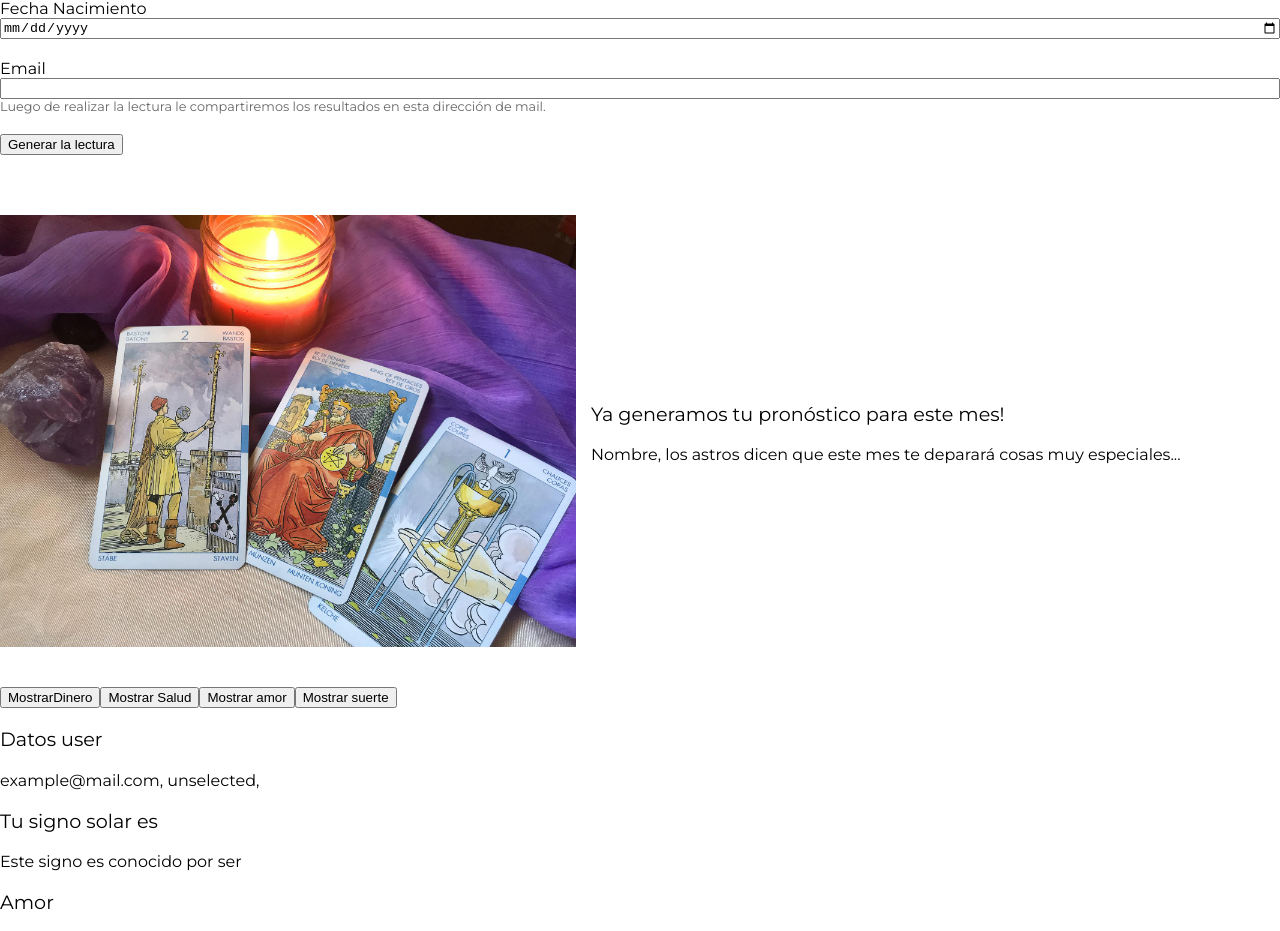
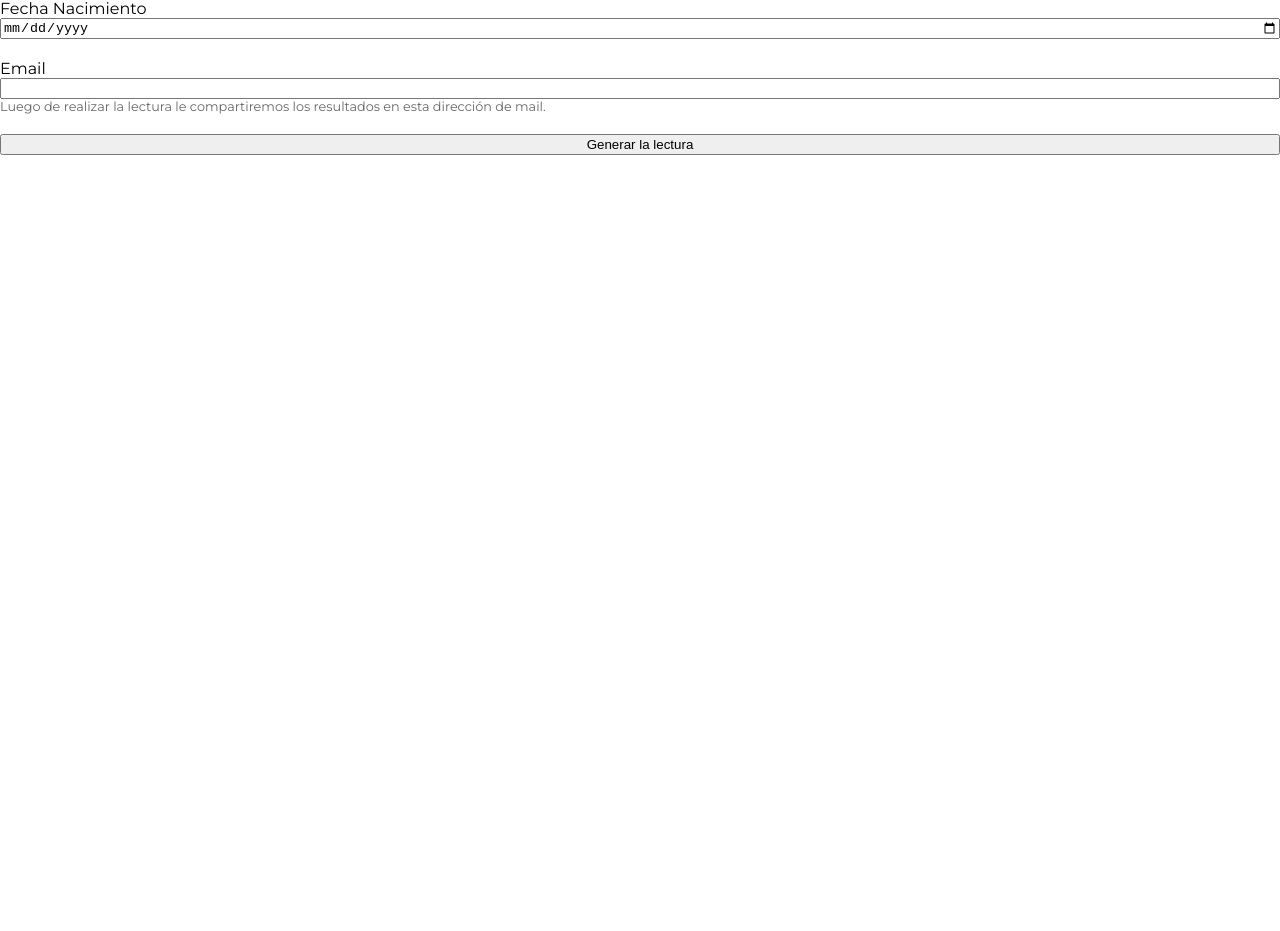
Before and after one commit to MartinaFSA/tarot_horoscopo, a React (Create React App) app: page / in a window 1280 px wide. Shown: the part 935-1866 px from the top of the page. After the commit the page ends 1110 px from the top, so only its background shows below. Built offline with nearby package versions, Linux system fonts and the light colour scheme; a web font is replaced by a local one.

Commit message:
setTimeout

```diff
--- a/src/Components/FormularioUsuario.js
+++ b/src/Components/FormularioUsuario.js
@@ -1,5 +1,6 @@
 import React, { useState} from "react";
 import Horoscopo from "./Horoscopo";
+import BtnShowhoroscopo from './btn-showhoroscopo.js'
 import horoscopoJson from "../Data/horoscopo.json";
 import '../Styles/form-horoscopo.css'
 
@@ -9,6 +10,7 @@ export default function FormularioUsuario() {
   const [fechaNacimiento, setFechaNacimiento] = useState("");
   const [email, setEmail] = useState("example@mail.com");
   const [signo, setSigno] = useState("");
+  const [showHoroscopo, setHoroscopo] = useState('cargar')
 
   const getNombre = (e) => {
     setNombre(e.target.value);
@@ -18,6 +20,7 @@ export default function FormularioUsuario() {
   };
   const getFechaNacimiento = (e) => {
     setFechaNacimiento(e.target.value);
+    getSigno()
   };
   const getEmail = (e) => {
     setEmail(e.target.value);
@@ -62,11 +65,12 @@ export default function FormularioUsuario() {
         <form className="forn-group">
           <div className="mb-3">
             <label className="form-label">Nombre o apodo</label>
-            <input required
+            <input
               type="text"
               className="form-control"
               id="nombre"
               onChange={getNombre}
+              required
             />
           </div>
           <div className="mb-3">
@@ -80,35 +84,40 @@ export default function FormularioUsuario() {
           </div>
           <div className="mb-3">
             <label className="form-label">Fecha Nacimiento</label>
-            <input required
+            <input
               onChange={getFechaNacimiento}
               type="date"
               min="1910-01-01"
               max="2020-12-31"
               className="form-control"
               id="fechaNacimiento"
+              required
             />
           </div>
 
           <div className="mb-3">
             <label className="form-label">Email</label>
-            <input required
+            <input
               onChange={getEmail}
               type="email"
               className="form-control"
               id="email"
+              required
             />
             <div id="emailHelp" className="mini-text">
               Luego de realizar la lectura le compartiremos los resultados en esta dirección de mail.
             </div>
           </div>
+          {showHoroscopo === 'cargar' && (
+            <BtnShowhoroscopo mostrarHoroscopo={() => setHoroscopo('mostrar-horoscopo') } />
+          )}
         </form>
+      </section>
 
-        <button className="btn btn-primary" onClick={getSigno}>
-          Generar la lectura
-        </button>
-      </section>
-      <Horoscopo nombre={nombre} genero={genero} fechaNacimiento={fechaNacimiento} email={email} signo={signo}></Horoscopo>
+
+      {showHoroscopo === 'mostrar-horoscopo' &&
+        <Horoscopo nombre={nombre} genero={genero} fechaNacimiento={fechaNacimiento} email={email} signo={signo}></Horoscopo>
+      }
     </div>
   );
 }
--- a/src/Components/Horoscopo.js
+++ b/src/Components/Horoscopo.js
@@ -8,16 +8,15 @@ export default function Horoscopo({nombre, genero, fechaNacimiento, email, signo
   const [dinero, setDinero] = useState("");
   const [personalidad, setPersonalidad] = useState("");
 
-  /*setTimePut( () => (alert("Leyendo los astros...");), 2000)*/
-    /*<Router>
-        <ul className="tm-nav-ul">
-            <li className="tm-nav-li"><Link to="/Resultados" className="tm-nav-link">Mis resultados</Link></li>
-        </ul>
-        <Routes>
-          <Route path="/Resultados" element={
-            }></Route>
-      </Routes>
-    </Router>
+  const resultadosHoroscopo = () => {
+    setTimeout(() => {
+    getDinero();
+    getSalud();
+    getAmor();
+    getSuerte();
+    document.getElementById('resultados').style.display = "block"}, 2000);
+  };
+    /*
     useEffect(() => {
       fetch("https://api.github.com/users/Livedetermined")
         .then((res) => res.json())
@@ -52,7 +51,10 @@ export default function Horoscopo({nombre, genero, fechaNacimiento, email, signo
 
   return (
     <div className="container">
-      <main>
+      <section>
+        <button onClick={resultadosHoroscopo}>Ver ahora</button>
+      </section>
+      <main id="resultados">
         <article>
           <img src="/img/horoscopo.jpg" alt="cartas de arcanos apoyadas sobre una mesa"></img>
           <div>
@@ -62,11 +64,6 @@ export default function Horoscopo({nombre, genero, fechaNacimiento, email, signo
         </article>
 
         <article>
-          <button onClick={getDinero}>MostrarDinero</button>
-          <button onClick={getSalud}>Mostrar Salud</button>
-          <button onClick={getAmor}>Mostrar amor</button>
-          <button onClick={getSuerte}>Mostrar suerte</button>
-
           <section>
             <p className="textoImportante">Datos user</p>
             <p>{email}, {genero}, {fechaNacimiento}</p>
--- /dev/null
+++ b/src/Components/btn-showhoroscopo.js
@@ -0,0 +1,9 @@
+export default function BtnShowhoroscopo(props) {
+    return (
+        <div>
+            <button className="btn btn-primary" onClick={props.mostrarHoroscopo}>
+                Generar la lectura
+            </button>
+        </div>
+    )
+}
--- a/src/Styles/form-horoscopo.css
+++ b/src/Styles/form-horoscopo.css
@@ -10,11 +10,13 @@
   flex-direction: column;
 }
 
+#resultados {
+  display: none;
+}
 main {
-  /* PONER ESTO CUANDO PUEDA DISPLAYEAR ONCLICK
   position: absolute;
-  top: 0px;
-  left: 0px;*/
+  top: 60px;
+  left: 0px;
   padding: 20px 0px;
   background-color: white;
 } main > article:first-of-type {
```
